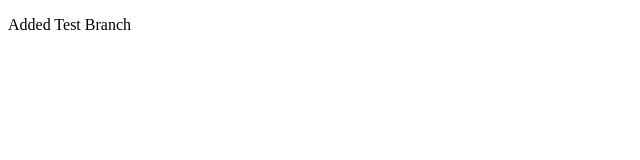
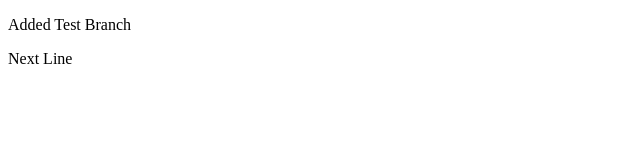
Before and after one commit to deepak-b2e/DemoApp, a plain HTML site: page index.html in a window 1280 px wide. Shown: the full height of the page, 0-640 px from the left. Drawn offline with Linux system fonts and the light colour scheme.

Commit message:
Added New Line

```diff
--- a/index.html
+++ b/index.html
@@ -8,5 +8,6 @@
 </head>
 <body>
     <p>Added Test Branch</p>
+    <p>Next Line</p>
 </body>
 </html>
```
